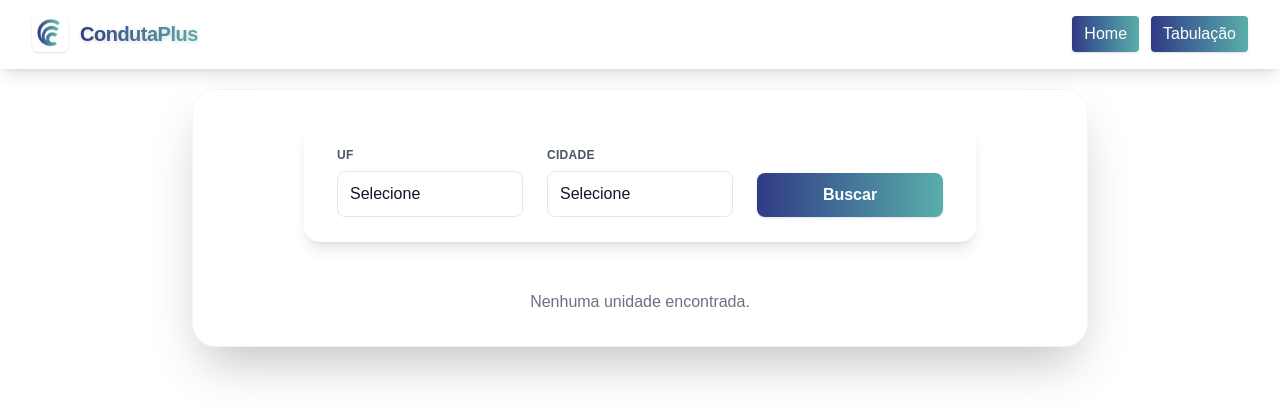
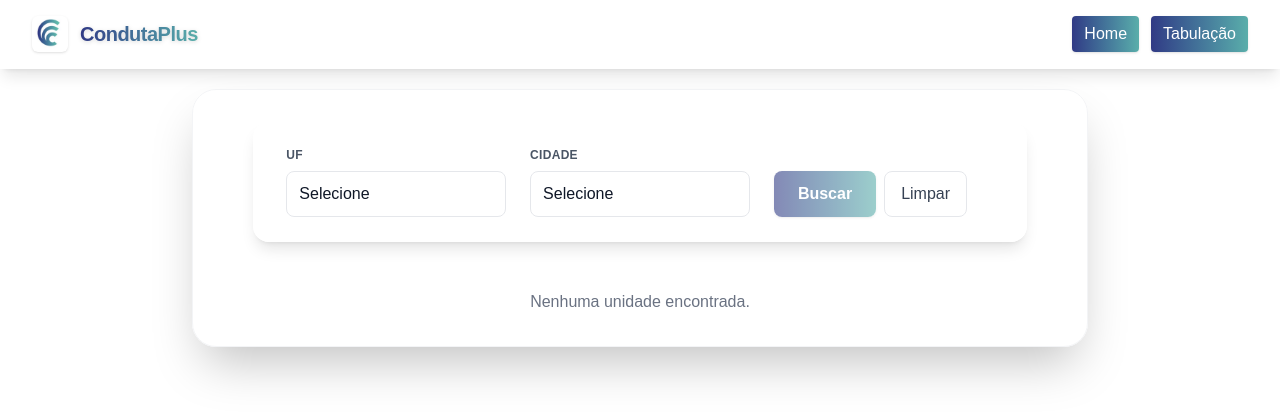
Before and after one commit to chriskryon/condutaplus-unimed, a Next.js app: page / in a window 1280 px wide. Shown: the top 420 px of the page. Built offline with nearby package versions, Linux system fonts and the light colour scheme.

Commit message:
add filter

```diff
--- a/src/app/components/Filtros.tsx
+++ b/src/app/components/Filtros.tsx
@@ -1,6 +1,7 @@
 import React, { useState } from 'react';
 import { ufsAndMunicipios } from '../data/ufs-municipios';
 // import { cities } from '../data/cities-uf';
+import { useBusca } from '../context/BuscaContext';
 
 
 type FiltrosProps = {
@@ -9,8 +10,17 @@ type FiltrosProps = {
 
 // ...existing code...
 const Filtros = ({ onBuscar }: FiltrosProps) => {
-  const [selectedUf, setSelectedUf] = useState('');
-  const [selectedCidade, setSelectedCidade] = useState('');
+  const { uf, cidade, loading } = useBusca() as any;
+  const [selectedUf, setSelectedUf] = useState(uf || '');
+  const [selectedCidade, setSelectedCidade] = useState(cidade || '');
+
+  // keep local selects in sync when navigating between pages
+  React.useEffect(() => {
+    setSelectedUf(uf || '');
+  }, [uf]);
+  React.useEffect(() => {
+    setSelectedCidade(cidade || '');
+  }, [cidade]);
 
   const ufs = Object.keys(ufsAndMunicipios);
   const cidades = selectedUf ? ufsAndMunicipios[selectedUf] : [];
@@ -30,9 +40,15 @@ const Filtros = ({ onBuscar }: FiltrosProps) => {
     }
   }
 
+  function handleLimpar() {
+    setSelectedUf('');
+    setSelectedCidade('');
+    onBuscar('', '');
+  }
+
   return (
     <div className="flex justify-center mb-10">
-      <div className="bg-white/70 rounded-2xl border border-white/40 backdrop-blur-md shadow-lg px-3 sm:px-6 md:px-8 py-5 sm:py-6 flex flex-col items-center w-full max-w-2xl">
+      <div className="bg-white/70 rounded-2xl border border-white/40 backdrop-blur-md shadow-lg px-3 sm:px-6 md:px-8 py-5 sm:py-6 flex flex-col items-center w-full max-w-[95%]">
         <div className="grid grid-cols-1 sm:grid-cols-3 gap-4 sm:gap-6 w-full items-end">
           <div className="sm:col-span-1 min-w-0">
             <label className="block text-xs font-semibold mb-2 text-gray-600 tracking-wide uppercase">UF</label>
@@ -61,15 +77,35 @@ const Filtros = ({ onBuscar }: FiltrosProps) => {
               ))}
             </select>
           </div>
-          <button
-            onClick={handleBuscar}
-            className="sm:col-span-1 w-full sm:w-auto px-4 sm:px-6 py-2.5 rounded-lg bg-gradient-to-r from-[#313a85] to-[#5aaeaa] text-white text-sm sm:text-base font-semibold shadow hover:brightness-110 transition"
-            disabled={!selectedUf || !selectedCidade}
-          >
-            Buscar
-
-          </button>
+          <div className="sm:col-span-1 flex gap-2 w-full">
+            <button
+              onClick={handleBuscar}
+              className="flex-1 sm:flex-none px-4 sm:px-6 py-2.5 rounded-lg bg-gradient-to-r from-[#313a85] to-[#5aaeaa] text-white text-sm sm:text-base font-semibold shadow hover:brightness-110 transition disabled:opacity-60 disabled:cursor-not-allowed flex items-center justify-center gap-2"
+              disabled={!selectedUf || !selectedCidade || loading}
+            >
+              {loading && (
+                <svg className="animate-spin h-4 w-4 text-white" xmlns="http://www.w3.org/2000/svg" fill="none" viewBox="0 0 24 24">
+                  <circle className="opacity-25" cx="12" cy="12" r="10" stroke="currentColor" strokeWidth="4"></circle>
+                  <path className="opacity-75" fill="currentColor" d="M4 12a8 8 0 018-8v4a4 4 0 00-4 4H4z"></path>
+                </svg>
+              )}
+              Buscar
+            </button>
+            <button
+              type="button"
+              onClick={handleLimpar}
+              className="px-4 py-2.5 rounded-lg border border-gray-200 text-gray-700 bg-white hover:bg-gray-50 text-sm sm:text-base font-medium transition"
+            >
+              Limpar
+            </button>
+          </div>
         </div>
+        {(selectedUf || selectedCidade) && (
+          <div className="mt-4 text-xs text-gray-600 flex flex-wrap gap-2">
+            {selectedUf ? <span className="inline-flex items-center gap-1 px-2 py-1 rounded-full bg-gray-100 text-gray-700">UF: <strong>{selectedUf}</strong></span> : null}
+            {selectedCidade ? <span className="inline-flex items-center gap-1 px-2 py-1 rounded-full bg-gray-100 text-gray-700">Cidade: <strong className="truncate max-w-[200px] sm:max-w-none">{selectedCidade}</strong></span> : null}
+          </div>
+        )}
       </div>
     </div>
   );
--- a/src/app/components/UnidadeCard.tsx
+++ b/src/app/components/UnidadeCard.tsx
@@ -4,8 +4,8 @@ interface CardProps {
   nomeFantasia: string;
   endereco: string;
   telefones: string[];
-  lat: number;
-  long: number;
+  lat?: number;
+  long?: number;
   planos: string[];
 }
 
@@ -72,7 +72,7 @@ const UnidadeCard: React.FC<CardProps> = ({ nomeFantasia, endereco, telefones, l
       {/* Botão */}
       <div className="mt-2">
         <a
-          href={`https://www.google.com/maps?q=${lat},${long}`}
+          href={lat != null && long != null ? `https://www.google.com/maps?q=${lat},${long}` : '#'}
           target="_blank"
           rel="noopener noreferrer"
           className="inline-block px-4 py-2 rounded-lg bg-gradient-to-r from-[#313a85] to-[#5aaeaa] text-white text-sm font-semibold shadow hover:brightness-110 transition w-full text-center"
--- a/src/app/page.tsx
+++ b/src/app/page.tsx
@@ -3,78 +3,99 @@ import Navbar from "./components/Navbar";
 import Filtros from "./components/Filtros";
 import CardsList from "./components/CardsList";
 import Modal from "./components/Modal";
-import { useState } from "react";
-import { cities } from "./data/cities-uf";
+import { useMemo, useState } from "react";
+import { useBusca } from "./context/BuscaContext";
+import { Unidade } from "./types";
+
+const PLANOS = ["Nacional", "Clássico", "Especial 100", "Executivo"];
 
 export default function Home() {
-  const [uf, setUf] = useState("");
-  const [cidade, setCidade] = useState("");
-  const [dados, setDados] = useState<any[]>([]);
+  const { uf, cidade, dados, buscar, loading } = useBusca() as any;
   const [modalOpen, setModalOpen] = useState(false);
-  const [selectedItem, setSelectedItem] = useState<any | null>(null);
+  const [selectedItem, setSelectedItem] = useState<Unidade | null>(null);
+  const [planoAtivo, setPlanoAtivo] = useState<string | null>(null);
 
-  async function handleBuscar(uf: string, cidade: string) {
-    setUf(uf);
-    setCidade(cidade);
-    setDados([]);
-    if (uf && cidade) {
-      const planos = [
-        { pasta: "classico", nome: "Clássico" },
-        { pasta: "especial100", nome: "Especial 100" },
-        { pasta: "executivo", nome: "Executivo" },
-        { pasta: "nacional", nome: "Nacional" },
-      ];
-  const fileName = cities[uf]?.[cidade];
-      const fetches = planos.map(async plano => {
-        if (!fileName) return [];
-        try {
-          const res = await fetch(`/data/${plano.pasta}/${fileName}`);
-          if (res.ok) {
-            const json = await res.json();
-            if (Array.isArray(json)) {
-              return json.map(item => ({ ...item, plano: plano.nome }));
-            } else {
-              return [{ ...json, plano: plano.nome }];
-            }
-          }
-  } catch {}
-        return [];
-      });
-      const results = await Promise.all(fetches);
-      // Unifica por codigoPrestadorLocal, agrupando planos
-      const todos = results.flat();
-      const mapa = new Map();
-      todos.forEach(item => {
-        const key = item.codigoPrestadorLocal;
-        if (mapa.has(key)) {
-          const existente = mapa.get(key);
-          if (!existente.planos.includes(item.plano)) {
-            existente.planos.push(item.plano);
-          }
-        } else {
-          mapa.set(key, { ...item, planos: [item.plano] });
-        }
-      });
-      setDados(Array.from(mapa.values()));
-    } else {
-      setDados([]);
-    }
-  }
+  const resumo = useMemo(() => {
+    const total = dados.length || 0;
+    return PLANOS.map((plano) => {
+      const count = dados.filter((d: Unidade) => d.planos?.includes(plano)).length;
+      const pct = total ? Math.round((count / total) * 100) : 0;
+      return { plano, count, pct };
+    });
+  }, [dados]);
+
+  const dadosVisiveis = useMemo(() => {
+    if (!planoAtivo) return dados;
+    return dados.filter((d: Unidade) => d.planos?.includes(planoAtivo));
+  }, [dados, planoAtivo]);
+
+  async function handleBuscar(uf: string, cidade: string) { await buscar(uf, cidade); }
 
   return (
     <div className="min-h-screen bg-gradient-to-br from-white/90 via-white/80 to-white/70">
       <Navbar />
       <div className="container mx-auto px-2 py-4">
   <div className="bg-white/80 backdrop-blur-md rounded-3xl shadow-2xl border border-gray-100 px-2 sm:px-6 md:px-10 py-8 w-full max-w-4xl mx-auto">
-        <Filtros onBuscar={handleBuscar} />
+  <Filtros onBuscar={handleBuscar} />
         {uf && cidade && (
-          <div className="text-sm text-gray-600 mt-2 mb-4 text-center">
+          <div className="text-sm text-gray-600 mt-2 mb-2 text-center">
             {dados.length > 0 ? (
-              <span className="inline-block bg-blue-50 text-blue-800 rounded-full px-3 py-1 font-semibold shadow-sm">{dados.length} unidade{dados.length > 1 ? 's' : ''} encontrada{dados.length > 1 ? 's' : ''}</span>
+              <span className="inline-block bg-blue-50 text-blue-800 rounded-full px-3 py-1 font-semibold shadow-sm">
+                {dadosVisiveis.length} unidade{dadosVisiveis.length > 1 ? 's' : ''} {planoAtivo ? `com ${planoAtivo}` : 'encontrada'}{dadosVisiveis.length > 1 ? 's' : ''}
+                {planoAtivo ? ` de ${dados.length}` : ''}
+              </span>
             ) : null}
           </div>
         )}
-        <CardsList dados={dados} onCardClick={item => { setSelectedItem(item); setModalOpen(true); }} />
+        {!loading && uf && cidade && dados.length > 0 && (
+          <div className="flex flex-wrap justify-center gap-2 mb-3">
+            {resumo.map(({ plano, count, pct }) => (
+              <button
+                key={plano}
+                type="button"
+                onClick={() => setPlanoAtivo(prev => (prev === plano ? null : plano))}
+                className={`inline-flex items-center gap-2 px-2.5 py-1 rounded-full text-[11px] font-medium border transition ${
+                  planoAtivo === plano
+                    ? 'bg-[#313a85]/10 border-[#313a85]/30 text-[#1f2466]'
+                    : 'bg-gray-50 border-gray-200 text-gray-700 hover:bg-gray-100'
+                }`}
+                title={`Filtrar por ${plano}`}
+              >
+                <span className={
+                  'h-2.5 w-2.5 rounded-full ' +
+                  (plano === 'Nacional' ? 'bg-yellow-500' :
+                   plano === 'Clássico' ? 'bg-blue-500' :
+                   plano === 'Especial 100' ? 'bg-purple-500' :
+                   'bg-green-500')
+                } />
+                <span>{plano}</span>
+                <span className="font-semibold">{count}</span>
+                <span className="text-gray-400">({pct}%)</span>
+              </button>
+            ))}
+            {planoAtivo && (
+              <button
+                type="button"
+                onClick={() => setPlanoAtivo(null)}
+                className="inline-flex items-center gap-2 px-2.5 py-1 rounded-full text-[11px] font-medium border bg-white border-gray-200 text-gray-600 hover:bg-gray-50"
+                title="Limpar filtro"
+              >
+                Limpar
+              </button>
+            )}
+          </div>
+        )}
+  {loading ? (
+          <div className="flex items-center justify-center py-12 text-sm text-gray-500">
+            <svg className="animate-spin h-5 w-5 text-[#313a85] mr-2" xmlns="http://www.w3.org/2000/svg" fill="none" viewBox="0 0 24 24">
+              <circle className="opacity-25" cx="12" cy="12" r="10" stroke="currentColor" strokeWidth="4"></circle>
+              <path className="opacity-75" fill="currentColor" d="M4 12a8 8 0 018-8v4a4 4 0 00-4 4H4z"></path>
+            </svg>
+            Carregando...
+          </div>
+        ) : (
+          <CardsList dados={dadosVisiveis} onCardClick={(item: Unidade) => { setSelectedItem(item); setModalOpen(true); }} />
+        )}
         {uf && cidade && dados.length === 0 && (
           <div className="flex flex-col items-center justify-center py-16">
             <svg width="48" height="48" fill="none" viewBox="0 0 24 24" stroke="currentColor" className="text-blue-200 mb-4"><path strokeLinecap="round" strokeLinejoin="round" strokeWidth={2} d="M9.75 9.75h.008v.008H9.75V9.75zm4.5 0h.008v.008h-.008V9.75zm-7.5 2.25a7.5 7.5 0 1115 0 7.5 7.5 0 01-15 0zm7.5 3.75v.008h.008V15.75H12z" /></svg>
@@ -107,7 +128,7 @@ export default function Home() {
                 <div className="text-xs text-gray-500 uppercase font-semibold mb-1">Endereço</div>
                 <div className="text-sm text-gray-800/90 leading-snug mb-2">{selectedItem.endereco.endereco}, {selectedItem.endereco.numeroEndereco} {selectedItem.endereco.complementoEndereco ? '- ' + selectedItem.endereco.complementoEndereco : ''}, {selectedItem.endereco.bairro}, {selectedItem.endereco.municipio} - {selectedItem.endereco.sigUf}, CEP: {selectedItem.endereco.cep}</div>
                 <div className="text-xs text-gray-500 uppercase font-semibold mb-1">Telefones</div>
-                <div className="mb-2">{selectedItem.telefones?.map((t: any) => t.telefone).join(', ') || '-'}</div>
+                <div className="mb-2">{selectedItem.telefones?.map((t) => t.telefone).join(', ') || '-'}</div>
                 <div className="text-xs text-gray-500 uppercase font-semibold mb-1">CRM</div>
                 <div className="mb-2">{selectedItem.documento?.crm || '-'}</div>
                 <div className="text-xs text-gray-500 uppercase font-semibold mb-1">Latitude/Longitude</div>
@@ -122,7 +143,7 @@ export default function Home() {
               </div>
               <div>
                 <div className="text-xs text-gray-500 uppercase font-semibold mb-1">Especialidades</div>
-                <div className="mb-2">{selectedItem.especialidadesAtendidas?.map((e: any) => e.codigo).join(', ') || '-'}</div>
+                <div className="mb-2">{selectedItem.especialidadesAtendidas?.map((e) => e.codigo).join(', ') || '-'}</div>
                 <div className="text-xs text-gray-500 uppercase font-semibold mb-1">Serviços Prestados</div>
                 <div className="mb-2">{selectedItem.servicosPrestados?.length ? selectedItem.servicosPrestados.join(', ') : '-'}</div>
                 <div className="text-xs text-gray-500 uppercase font-semibold mb-1">Cooperativa</div>
--- a/src/app/tabulacao/page.tsx
+++ b/src/app/tabulacao/page.tsx
@@ -1,65 +1,33 @@
 "use client"
 import Navbar from "../components/Navbar";
 import Filtros from "../components/Filtros";
-import { useState } from "react";
-import { cities } from "../data/cities-uf";
+import { useState, useMemo } from "react";
 import Modal from "../components/Modal";
+import { useBusca } from "../context/BuscaContext";
+import { Unidade } from "../types";
 
 const PLANOS = ["Nacional", "Clássico", "Especial 100", "Executivo"];
 
 export default function Tabulacao() {
-  const [uf, setUf] = useState("");
-  const [cidade, setCidade] = useState("");
-  const [dados, setDados] = useState<any[]>([]);
+  const { uf, cidade, dados, buscar, loading } = useBusca() as any;
   const [modalOpen, setModalOpen] = useState(false);
-  const [selectedItem, setSelectedItem] = useState<any | null>(null);
+  const [selectedItem, setSelectedItem] = useState<Unidade | null>(null);
+  const [planoAtivo, setPlanoAtivo] = useState<string | null>(null);
 
-  async function handleBuscar(uf: string, cidade: string) {
-    setUf(uf);
-    setCidade(cidade);
-    setDados([]);
-    if (uf && cidade) {
-      const planos = [
-        { pasta: "classico", nome: "Clássico" },
-        { pasta: "especial100", nome: "Especial 100" },
-        { pasta: "executivo", nome: "Executivo" },
-        { pasta: "nacional", nome: "Nacional" },
-      ];
-  const fileName = cities[uf]?.[cidade];
-      const fetches = planos.map(async plano => {
-        if (!fileName) return [];
-        try {
-          const res = await fetch(`/data/${plano.pasta}/${fileName}`);
-          if (res.ok) {
-            const json = await res.json();
-            if (Array.isArray(json)) {
-              return json.map(item => ({ ...item, plano: plano.nome }));
-            } else {
-              return [{ ...json, plano: plano.nome }];
-            }
-          }
-  } catch {}
-        return [];
-      });
-      const results = await Promise.all(fetches);
-      const todos = results.flat();
-      const mapa = new Map();
-      todos.forEach(item => {
-        const key = item.codigoPrestadorLocal;
-        if (mapa.has(key)) {
-          const existente = mapa.get(key);
-          if (!existente.planos.includes(item.plano)) {
-            existente.planos.push(item.plano);
-          }
-        } else {
-          mapa.set(key, { ...item, planos: [item.plano] });
-        }
-      });
-      setDados(Array.from(mapa.values()));
-    } else {
-      setDados([]);
-    }
-  }
+  const resumo = useMemo(() => {
+    const total = dados.length || 0;
+    return PLANOS.map((plano) => {
+      const count = dados.filter((d: Unidade) => d.planos?.includes(plano)).length;
+      const pct = total ? Math.round((count / total) * 100) : 0;
+      return { plano, count, pct };
+    });
+  }, [dados]);
+
+  const dadosVisiveis = useMemo(() => {
+    if (!planoAtivo) return dados;
+    return dados.filter((d: Unidade) => d.planos?.includes(planoAtivo));
+  }, [dados, planoAtivo]);
+  async function handleBuscar(uf: string, cidade: string) { await buscar(uf, cidade); }
 
   return (
     <div className="min-h-screen bg-gradient-to-br from-white/90 via-white/80 to-white/70">
@@ -70,18 +38,71 @@ export default function Tabulacao() {
           <div className="mt-8">
             {uf && cidade ? (
               <>
-                <div className="text-sm text-gray-600 mb-4 text-center">
+                <div className="text-sm text-gray-600 mb-2 text-center">
                   {dados.length > 0 ? (
-                    <span className="inline-block bg-blue-50 text-blue-800 rounded-full px-2.5 py-0.5 text-xs font-semibold shadow-sm">{dados.length} unidade{dados.length > 1 ? 's' : ''} encontrada{dados.length > 1 ? 's' : ''}</span>
+                    <span className="inline-block bg-blue-50 text-blue-800 rounded-full px-2.5 py-0.5 text-xs font-semibold shadow-sm">
+                      {dadosVisiveis.length} unidade{dadosVisiveis.length > 1 ? 's' : ''} {planoAtivo ? `com ${planoAtivo}` : 'encontrada'}{dadosVisiveis.length > 1 ? 's' : ''}
+                      {planoAtivo ? ` de ${dados.length}` : ''}
+                    </span>
                   ) : null}
                 </div>
+                {!loading && dados.length > 0 && (
+                  <div className="flex flex-wrap justify-center gap-2 mb-3">
+                    {resumo.map(({ plano, count, pct }) => (
+                      <button
+                        key={plano}
+                        type="button"
+                        onClick={() => setPlanoAtivo(prev => (prev === plano ? null : plano))}
+                        className={`inline-flex items-center gap-2 px-2.5 py-1 rounded-full text-[11px] font-medium border transition ${
+                          planoAtivo === plano
+                            ? 'bg-[#313a85]/10 border-[#313a85]/30 text-[#1f2466]'
+                            : 'bg-gray-50 border-gray-200 text-gray-700 hover:bg-gray-100'
+                        }`}
+                        title={`Filtrar por ${plano}`}
+                      >
+                        <span className={
+                          'h-2.5 w-2.5 rounded-full ' +
+                          (plano === 'Nacional' ? 'bg-yellow-500' :
+                           plano === 'Clássico' ? 'bg-blue-500' :
+                           plano === 'Especial 100' ? 'bg-purple-500' :
+                           'bg-green-500')
+                        } />
+                        <span>{plano}</span>
+                        <span className="font-semibold">{count}</span>
+                        <span className="text-gray-400">({pct}%)</span>
+                      </button>
+                    ))}
+                    {planoAtivo && (
+                      <button
+                        type="button"
+                        onClick={() => setPlanoAtivo(null)}
+                        className="inline-flex items-center gap-2 px-2.5 py-1 rounded-full text-[11px] font-medium border bg-white border-gray-200 text-gray-600 hover:bg-gray-50"
+                        title="Limpar filtro"
+                      >
+                        Limpar
+                      </button>
+                    )}
+                  </div>
+                )}
+                {loading ? (
+                  <div className="flex items-center justify-center py-12 text-sm text-gray-500">
+                    <svg className="animate-spin h-5 w-5 text-[#313a85] mr-2" xmlns="http://www.w3.org/2000/svg" fill="none" viewBox="0 0 24 24">
+                      <circle className="opacity-25" cx="12" cy="12" r="10" stroke="currentColor" strokeWidth="4"></circle>
+                      <path className="opacity-75" fill="currentColor" d="M4 12a8 8 0 018-8v4a4 4 0 00-4 4H4z"></path>
+                    </svg>
+                    Carregando...
+                  </div>
+                ) : (
                 <div className="overflow-x-auto">
                   <table className="w-full min-w-[720px] bg-white rounded-xl shadow overflow-hidden">
                     <thead className="sticky top-0 z-20">
                       <tr>
                         <th className="px-3 py-2 text-left text-[11px] font-bold uppercase text-gray-600 bg-gray-50/90 backdrop-blur sticky left-0 z-30">Nome</th>
                         {PLANOS.map(plano => (
-                          <th key={plano} className="px-3 py-2 text-[11px] font-bold uppercase text-gray-600 bg-gray-50/90 backdrop-blur">
+                          <th
+                            key={plano}
+                            className={`px-3 py-2 text-[11px] font-bold uppercase bg-gray-50/90 backdrop-blur ${planoAtivo ? (planoAtivo === plano ? 'text-gray-900' : 'text-gray-400') : 'text-gray-600'}`}
+                          >
                             <span className="inline-flex items-center gap-1 tracking-wide">
                               <span className={
                                 'h-2.5 w-2.5 rounded-full ' +
@@ -97,14 +118,14 @@ export default function Tabulacao() {
                       </tr>
                     </thead>
                     <tbody>
-                      {dados.map((item, idx) => (
+                      {dadosVisiveis.map((item: Unidade, idx: number) => (
                         <tr
                           key={item.codigoPrestadorLocal || idx}
                           onClick={() => { setSelectedItem(item); setModalOpen(true); }}
                           className={`border-t transition-colors ${idx % 2 === 0 ? 'bg-white' : 'bg-gray-50'} hover:bg-blue-50 cursor-pointer`}>
                           <td className={`px-3 py-2 font-medium text-gray-900 text-sm truncate max-w-[220px] md:max-w-[360px] sticky left-0 z-10 ${idx % 2 === 0 ? 'bg-white' : 'bg-gray-50'}`} title={item.nomeFantasia}>{item.nomeFantasia}</td>
                           {PLANOS.map(plano => (
-                            <td key={plano} className="px-3 py-2 text-center">
+                            <td key={plano} className={`px-3 py-2 text-center ${planoAtivo ? (planoAtivo === plano ? '' : 'opacity-30') : ''}`}>
                               {item.planos.includes(plano) ? (
                                 <svg aria-label="Presente" xmlns="http://www.w3.org/2000/svg" viewBox="0 0 24 24" fill="none" stroke="currentColor" className="inline-block h-4 w-4 text-green-600 align-middle">
                                   <path strokeWidth="2.5" strokeLinecap="round" strokeLinejoin="round" d="M4.5 12.75l6 6 9-13.5" />
@@ -132,6 +153,7 @@ export default function Tabulacao() {
                     </tbody>
                   </table>
                 </div>
+                )}
               </>
             ) : (
               <div className="flex flex-col items-center justify-center py-16">
@@ -168,7 +190,7 @@ export default function Tabulacao() {
                 <div className="text-xs text-gray-500 uppercase font-semibold mb-1">Endereço</div>
                 <div className="text-sm text-gray-800/90 leading-snug mb-2">{selectedItem.endereco.endereco}, {selectedItem.endereco.numeroEndereco} {selectedItem.endereco.complementoEndereco ? '- ' + selectedItem.endereco.complementoEndereco : ''}, {selectedItem.endereco.bairro}, {selectedItem.endereco.municipio} - {selectedItem.endereco.sigUf}, CEP: {selectedItem.endereco.cep}</div>
                 <div className="text-xs text-gray-500 uppercase font-semibold mb-1">Telefones</div>
-                <div className="mb-2">{selectedItem.telefones?.map((t: any) => t.telefone).join(', ') || '-'}</div>
+                <div className="mb-2">{selectedItem.telefones?.map((t) => t.telefone).join(', ') || '-'}</div>
                 <div className="text-xs text-gray-500 uppercase font-semibold mb-1">CRM</div>
                 <div className="mb-2">{selectedItem.documento?.crm || '-'}</div>
                 <div className="text-xs text-gray-500 uppercase font-semibold mb-1">Latitude/Longitude</div>
@@ -183,7 +205,7 @@ export default function Tabulacao() {
               </div>
               <div>
                 <div className="text-xs text-gray-500 uppercase font-semibold mb-1">Especialidades</div>
-                <div className="mb-2">{selectedItem.especialidadesAtendidas?.map((e: any) => e.codigo).join(', ') || '-'}</div>
+                <div className="mb-2">{selectedItem.especialidadesAtendidas?.map((e) => e.codigo).join(', ') || '-'}</div>
                 <div className="text-xs text-gray-500 uppercase font-semibold mb-1">Serviços Prestados</div>
                 <div className="mb-2">{selectedItem.servicosPrestados?.length ? selectedItem.servicosPrestados.join(', ') : '-'}</div>
                 <div className="text-xs text-gray-500 uppercase font-semibold mb-1">Cooperativa</div>
```
